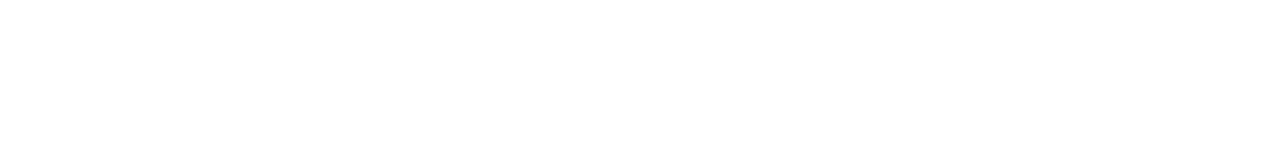
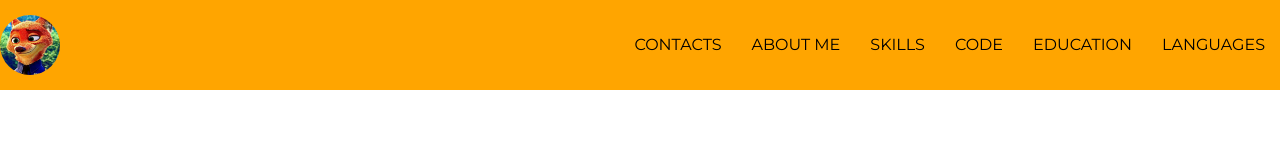
Before and after one commit to FreightDH/rsschool-cv, a plain HTML site: page index.html in a window 1280 px wide. Drawn offline with Linux system fonts and the light colour scheme.

Commit message:
feat: add header 1st version

```diff
--- /dev/null
+++ b/css/style.css
@@ -0,0 +1,160 @@
+@import url("https://fonts.googleapis.com/css2?family=Montserrat:wght@400;600;700&display=swap");
+* {
+  padding: 0px;
+  margin: 0px;
+  border: 0px;
+}
+
+*, *:before, *:after {
+  box-sizing: border-box;
+}
+
+:focus, :active {
+  outline: none;
+}
+
+a:focus, a:active {
+  outline: none;
+}
+
+aside, nav, footer, header, section {
+  display: block;
+}
+
+html, body {
+  height: 100%;
+  width: 100%;
+  margin: 0px;
+  padding: 0px;
+  min-width: 320px;
+  position: relative;
+  width: 100%;
+  color: #000;
+}
+
+body {
+  font-size: 100%;
+  line-height: 1;
+  font-size: 14px;
+  font-family: "Montserrat";
+  -moz-text-size-adjust: 100%;
+  -webkit-text-size-adjust: 100%;
+  text-size-adjust: 100%;
+}
+body.lock {
+  overflow: hidden;
+}
+@media (max-width: 767.98px) {
+  body.lock {
+    width: 100%;
+    position: fixed;
+    overflow: hidden;
+  }
+}
+
+input, button, textarea {
+  font-family: "Montserrat";
+}
+
+input::-ms-clear {
+  display: none;
+}
+
+button {
+  cursor: pointer;
+}
+
+button::-moz-focus-inner {
+  padding: 0px;
+  border: 0px;
+}
+
+a, a:visited {
+  text-decoration: none;
+}
+
+a:hover {
+  text-decoration: none;
+}
+
+ul li {
+  list-style: none;
+}
+
+img {
+  vertical-align: top;
+}
+
+h1, h2, h3, h4, h5, h6 {
+  font-size: inherit;
+  font-weight: inherit;
+}
+
+.wrapper {
+  width: 100%;
+  min-height: 100%;
+  overflow: hidden;
+  display: flex;
+  font-size: 0px;
+  flex-direction: column;
+  justify-content: space-between;
+}
+
+.container {
+  max-width: 1440px;
+  width: 100%;
+  margin: 0px auto;
+  color: #000;
+}
+
+.header {
+  padding: 15px 0px;
+  background-color: orange;
+}
+
+.header-body {
+  display: flex;
+  font-size: 0px;
+  justify-content: space-between;
+  align-items: center;
+}
+.header-body__icon img {
+  width: 60px;
+  height: 60px;
+  border-radius: 50%;
+}
+
+.header-menu-list {
+  display: flex;
+  font-size: 0px;
+}
+.header-menu-list__link {
+  display: block;
+  margin: 0px 15px;
+  font-size: 16px;
+  line-height: 22px;
+  text-transform: uppercase;
+  color: #000;
+  position: relative;
+}
+.header-menu-list__link span {
+  position: relative;
+  line-height: 28px;
+}
+.header-menu-list__link span::after {
+  content: "";
+  position: absolute;
+  left: 50%;
+  bottom: -1px;
+  width: 0;
+  height: 1px;
+  background-color: #000;
+  transition: all 0.3s ease 0s;
+}
+.header-menu-list__link:hover {
+  color: #000;
+}
+.header-menu-list__link:hover span::after {
+  left: 0;
+  width: 100%;
+}
--- a/index.html
+++ b/index.html
@@ -4,9 +4,37 @@
 	<meta charset="UTF-8">
 	<meta http-equiv="X-UA-Compatible" content="IE=edge">
 	<meta name="viewport" content="width=device-width, initial-scale=1.0">
-	<link rel="stylesheet" href="style.css">
+	<link rel="stylesheet" href="css/style.css">
 	<title>CV</title>
 </head>
 <body>
+	<div class="wrapper">
+		<header class="header">
+			<div class="container">
+				<div class="header-body">
+					<div class="header-body__column">
+						<a href="#" class="header-body__icon"><img src="img/icon.JPG" alt="icon"></a>
+					</div>
+					<div class="header-body__column">
+						<div class="header-menu__icon">
+							<span></span>
+							<span></span>
+							<span></span>
+						</div>
+						<nav class="header-menu__menu">
+							<ul class="header-menu-list">
+								<li><a href="" class="header-menu-list__link"><span>Contacts</span></a></li>
+								<li><a href="" class="header-menu-list__link"><span>About me</span></a></li>
+								<li><a href="" class="header-menu-list__link"><span>Skills</span></a></li>
+								<li><a href="" class="header-menu-list__link"><span>Code</span></a></li>
+								<li><a href="" class="header-menu-list__link"><span>Education</span></a></li>
+								<li><a href="" class="header-menu-list__link"><span>Languages</span></a></li>
+							</ul>
+						</nav>
+					</div>
+				</div>
+			</div>
+		</header>
+	</div>
 </body>
 </html>
--- a/style.css
+++ /dev/null
@@ -1,39 +0,0 @@
-/* Styles resetting */
-*{
-	padding: 0;
-	margin: 0;
-	border: 0;
-}
-*, *:before, *:after{
-	-moz-box-sizing: border-box;
-	-webkit-box-sizing: border-box;
-	box-sizing: border-box;
-}
-:focus, :active{outline: none;}
-a:focus, a:active{outline: none;}
-
-nav, footer, header, aside{display: block;}
-
-html, body{
-	height: 100%;
-	width: 100%;
-	font-size: 100%;
-	line-height: 1;
-	font-size: 14px;
-	-ms-text-size-adjust: 100%;
-	-moz-text-size-adjust: 100%;
-	-webkit-text-size-adjust: 100%;
-}
-
-input, button, textarea{font-family: inherit;}
-
-input::-ms-clear{display: none;}
-button{cursor: pointer;}
-button::-moz-focus-inner{padding: 0; border: 0;}
-a, a:visited{text-decoration: none;}
-a:hover{text-decoration: none;}
-ul li{list-style: none;}
-img{vertical-align: top;}
-
-h1, h2, h3, h4, h5, h6{font-size: inherit; font-weight: 400;}
-/* ------------------------------------------------------------------------------ */
```
Also changed, not shown: img/icon.JPG (added), 1 other file.
